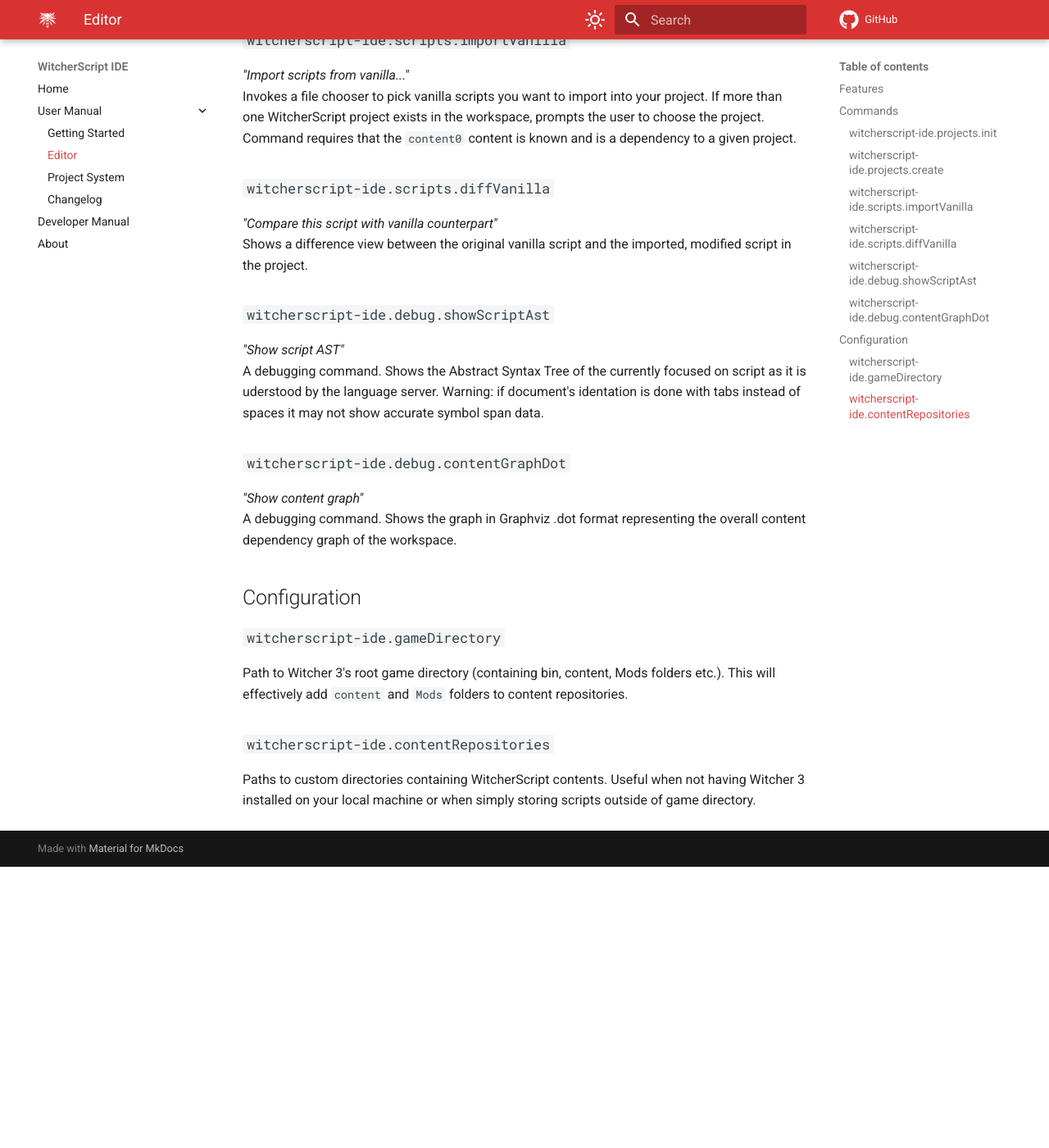
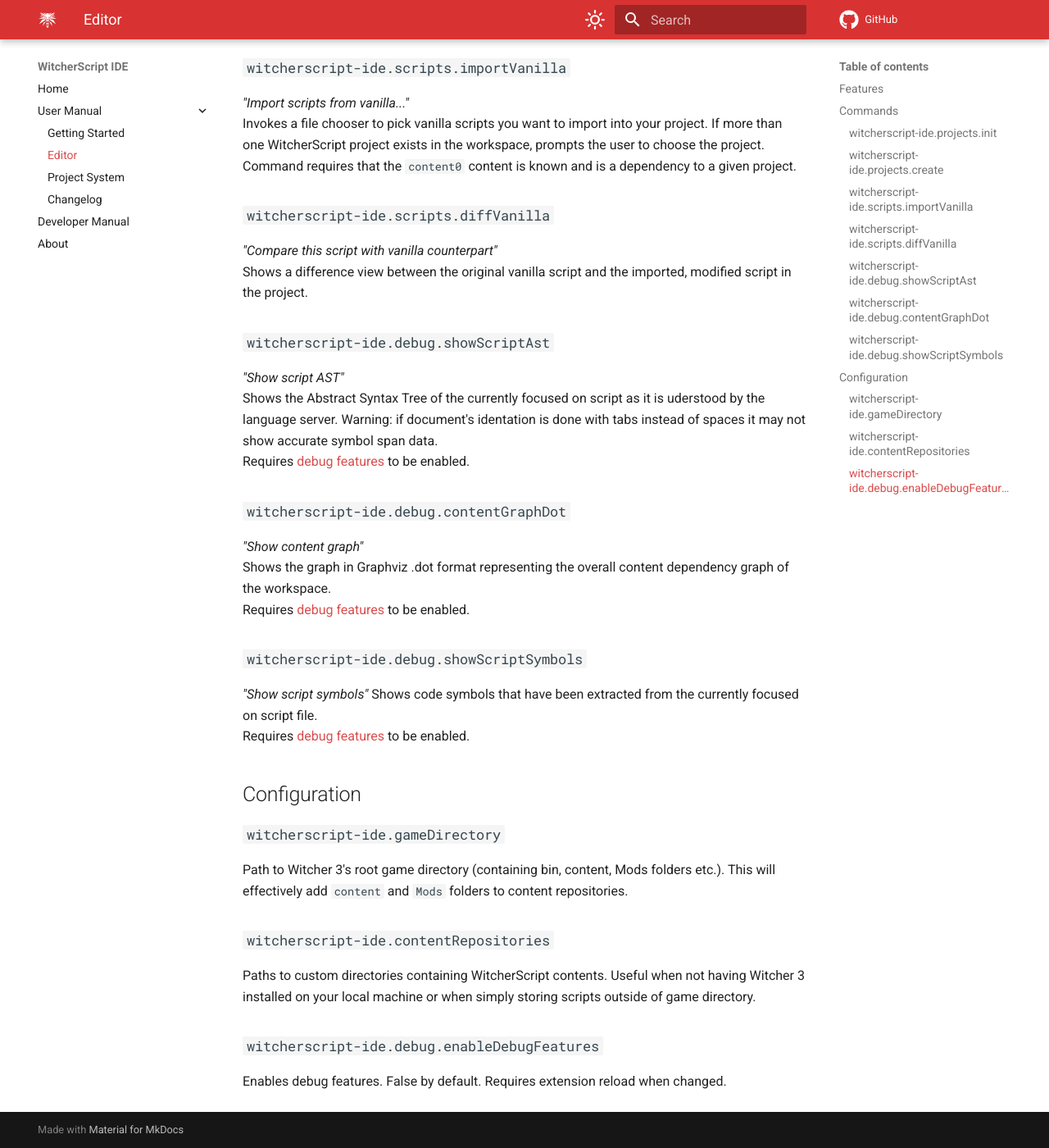
Before and after one commit to SpontanCombust/witcherscript-ide, an MkDocs documentation site: the page built from docs/user-manual/editor.md, in a window 1280 px wide and 1400 px high, scrolled down 774 px. Shown: the whole window at 82% size. Built offline with MkDocs 1.6.1 and Material for MkDocs 9.7.7, drawn with Linux system fonts in a browser that asks for light colours; comment, search, counter and statistics services are not loaded; before the commit the page ends 1831 px from its top, so only the background shows below that; some of the changed text lies outside the part shown.

Commit message:
update docs

```diff
--- a/docs/user-manual/editor.md
+++ b/docs/user-manual/editor.md
@@ -7,6 +7,7 @@
 - basic syntactical analysis
 - creating and initializing [script projects](./project-system.md)
 - importing and comparing scripts with their vanilla counterparts
+- go to definition/declaration
 - support for REDKit projects
 
 **More coming soon!**
@@ -33,12 +34,19 @@
 
 ### `witcherscript-ide.debug.showScriptAst`
 *"Show script AST"*
-A debugging command. Shows the Abstract Syntax Tree  of the currently focused on script as it is uderstood by the language server.
+Shows the Abstract Syntax Tree  of the currently focused on script as it is uderstood by the language server.
 Warning: if document's identation is done with tabs instead of spaces it may not show accurate symbol span data.
+Requires [debug features](#witcherscript-idedebugenabledebugfeatures) to be enabled.
 
 ### `witcherscript-ide.debug.contentGraphDot`
 *"Show content graph"*
-A debugging command. Shows the graph in Graphviz .dot format representing the overall content dependency graph of the workspace.
+Shows the graph in Graphviz .dot format representing the overall content dependency graph of the workspace.
+Requires [debug features](#witcherscript-idedebugenabledebugfeatures) to be enabled.
+
+### `witcherscript-ide.debug.showScriptSymbols`
+*"Show script symbols"*
+Shows code symbols that have been extracted from the currently focused on script file.
+Requires [debug features](#witcherscript-idedebugenabledebugfeatures) to be enabled.
 
 
 ## Configuration
@@ -48,3 +56,6 @@
 
 ### `witcherscript-ide.contentRepositories`
 Paths to custom directories containing WitcherScript contents. Useful when not having Witcher 3 installed on your local machine or when simply storing scripts outside of game directory.
+
+### `witcherscript-ide.debug.enableDebugFeatures`
+Enables debug features. False by default. Requires extension reload when changed.
```
Also changed, not shown: editors/vscode/README.md (+1 -0 lines).
